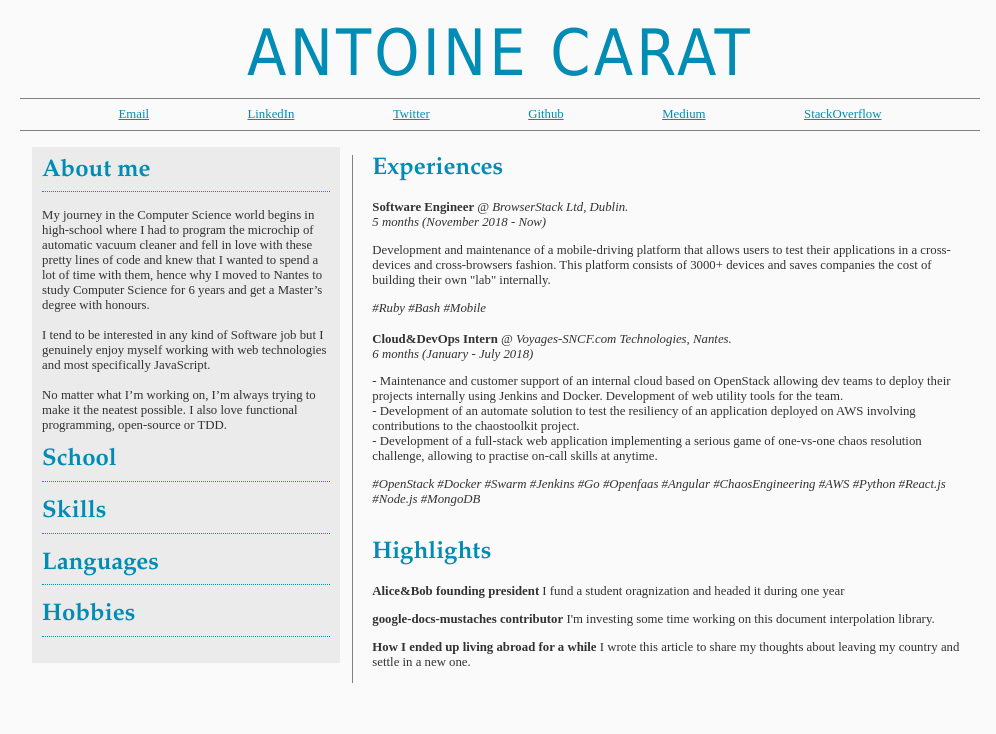
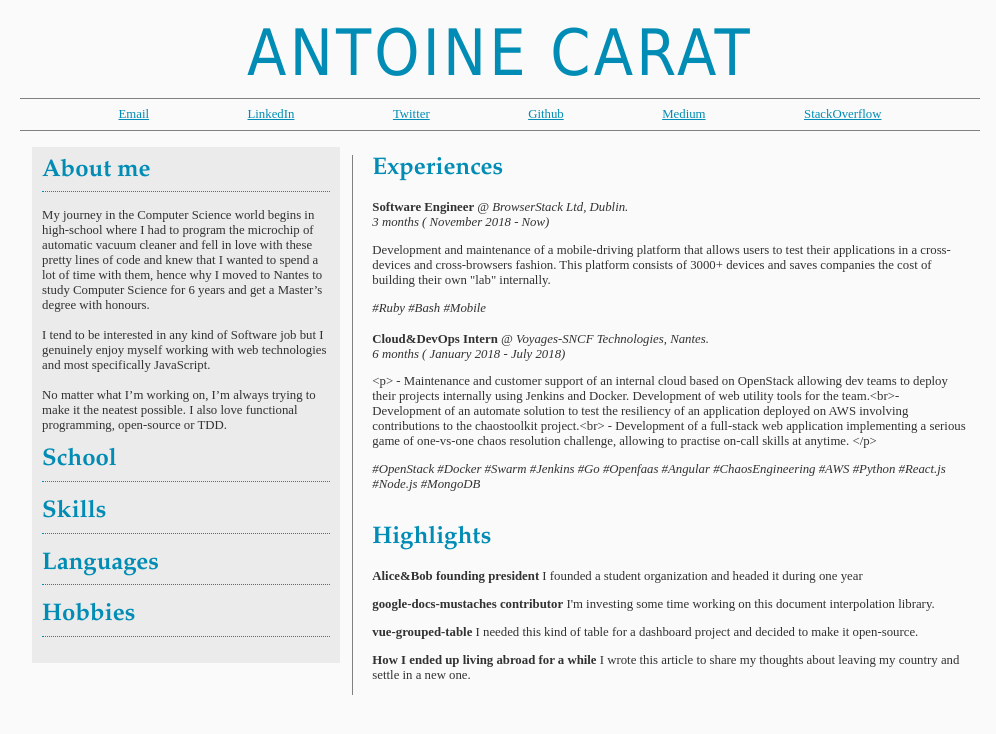
Before and after one commit to antoinecarat/antoinecarat.eu, a Vue app: page / in a window 1280 px wide. Shown: the top 734 px of the page, without its empty margins (140-1136 px from the left). Built offline with nearby package versions, Linux system fonts and the light colour scheme.

Commit message:
Extract Experience component

```diff
--- /dev/null
+++ b/src/components/Experience/Experience.vue
@@ -0,0 +1,96 @@
+<template>
+  <div class="experience" @click="$router.push(`/experience/${id}`)">
+    <span class="learn-more">Learn more</span>
+    <p class="head">
+      <span class="jobtitle">{{ experience.jobtitle }}</span> <span class="company">@ {{ experience.company.name }}.</span>
+    </p>
+    <p class="dates"> {{ monthsBetween(new Date(experience.startdate), new Date(experience.enddate || Date())) }} months ( {{ new Date(experience.startdate).toLocaleDateString("en-US", {month: 'long', year: 'numeric'}) }}  - {{ experience.enddate && new Date(experience.enddate).toLocaleDateString("en-US", {month: 'long', year: 'numeric'}) || 'Now' }})</p>
+    <p>{{ experience.description }}</p>
+    <div class="tags"> {{experience.tags.map( e => `#${e}`).join(' ')}} </div>
+  </div>
+</template>
+
+<script>
+export default {
+  props: {
+    id: {
+      type: Number,
+      default: 0
+    },
+    experience: {
+      type: Object,
+      required: true
+    }
+  },
+  methods: {
+    monthsBetween: function(date1, date2) {
+      let d1 = date1, d2 = date2
+      if(date1 < date2){
+        d1 = date1;
+        d2 = date2;
+      }
+      let m = (d1.getFullYear() - d2.getFullYear()) * 12
+      m += (d1.getMonth() - d2.getMonth())
+
+      if(d1.getDate()<d2.getDate()) --m
+
+      return Math.abs(m);
+    }
+  }
+}
+</script>
+
+<style lang="scss">
+  .experience {
+    margin: 1rem 0;
+    position: relative;
+    transition: 300ms;
+    width: 100%;
+
+    &:last-of-type {
+      margin-bottom: 2rem;
+    }
+
+    .learn-more {
+      display: none;
+      color: #008cb4;
+      position: absolute;
+      top: 0%;
+      right: 0%;
+      text-decoration: underline;
+      &:hover {
+        font-weight: 600;
+      }
+    }
+
+    &.hovered,
+    &:hover {
+      border-left: 1px solid lightgray;
+      padding-left: 1rem;
+      color: #AAAAAA;
+      cursor: pointer;
+
+      & > .learn-more {
+        display: block;
+      }
+    }
+
+    .head {
+      margin-bottom: 0;
+
+      .jobtitle {
+        font-weight: 700;
+      }
+      .company {
+        font-style: italic;
+      }
+    }
+    .dates {
+      margin-top: 0;
+      font-style: italic;
+    }
+    .tags {
+      font-style: italic;
+    }
+  }
+</style>
--- /dev/null
+++ b/src/components/Experience/experiences.json
@@ -0,0 +1,30 @@
+{
+  "experiences": [
+    {
+      "jobtitle": "Software Engineer",
+      "company": {
+        "name": "BrowserStack Ltd, Dublin",
+        "logo": "../../static/bs-logo.jpg",
+        "website": "https://browserstack.com",
+        "description": "BrowserStack is the most reliable mobile app and browser testing platform, enaling developers to test their apps (web or mobile) over different model, different OS and different version."
+      },
+      "startdate": "Mon Nov 05 2018 09:00:00 GMT+0000",
+      "enddate": null,
+      "description": "Development and maintenance of a mobile-driving platform that allows users to test their applications in a cross-devices and cross-browsers fashion. This platform consists of 3000+ devices and saves companies the cost of building their own \"lab\" internally.",
+      "tags": ["Ruby", "Bash", "Mobile"]
+    },
+    {
+      "jobtitle": "Cloud&DevOps Intern",
+      "company": {
+        "name": "Voyages-SNCF Technologies, Nantes",
+        "logo": "../../static/oui-logo.jpg",
+        "website": "https://",
+        "description": "Voyages-SNCF Technologies — now rebranded 'E-Voyageur Technologies' — is part of the group Oui.sncf which is the first european train tickets retailer. VSCT acts as the primary provider of software and infrastructure for the group."
+      },
+      "startdate": "Mon Jan 18 2018 09:00:00 GMT+0000",
+      "enddate": "Fri Jul 13 2018 09:00:00 GMT+0000",
+      "description": "<p> - Maintenance and customer support of an internal cloud based on OpenStack allowing dev teams to deploy their projects internally using Jenkins and Docker. Development of web utility tools for the team.<br>- Development of an automate solution to test the resiliency of an application deployed on AWS involving contributions to the chaostoolkit project.<br> - Development of a full-stack web application implementing a serious game of one-vs-one chaos resolution challenge, allowing to practise on-call skills at anytime. </p>",
+      "tags": ["OpenStack", "Docker", "Swarm", "Jenkins", "Go", "Openfaas", "Angular", "ChaosEngineering", "AWS", "Python", "React.js", "Node.js", "MongoDB"]
+    }
+  ]
+}
--- a/src/components/Resume.vue
+++ b/src/components/Resume.vue
@@ -33,44 +33,18 @@
       <div class="main" :class="{'active': loaded}">
         <div class="experiences">
           <h2 class="title">Experiences</h2>
-          <div class="experience" :class="{'hovered': bouncing}">
-            <span class="learn-more">Learn more</span>
-            <p class="head">
-              <span class="jobtitle">Software Engineer</span> <span class="company">@ BrowserStack Ltd, Dublin.</span>
-            </p>
-            <p class="dates">5 months (November 2018  - Now)</p>
-            <p>Development and maintenance of a mobile-driving platform that allows users to test
-            their applications in a cross-devices and cross-browsers fashion.
-            This platform consists of 3000+ devices and saves companies the cost of building their own "lab" internally.</p>
-            <div class="tags">#Ruby #Bash #Mobile</div>
-          </div>
-          <div class="experience" @click="$router.push('/projects')">
-            <span class="learn-more">Learn more</span>
-            <p class="head">
-              <span class="jobtitle">Cloud&DevOps Intern</span> <span class="company">@ Voyages-SNCF.com Technologies, Nantes.</span>
-            </p>
-            <p class="dates">6 months (January - July 2018)</p>
-            <p>
-              - Maintenance and customer support of an internal cloud based on OpenStack allowing
-              dev teams to deploy their projects internally using Jenkins and Docker.
-              Development of web utility tools for the team.
-              <br>
-              - Development of an automate solution to test the resiliency of an application
-              deployed on AWS involving contributions to the chaostoolkit project.
-              <br>
-              - Development of a full-stack web application implementing a serious game
-              of one-vs-one chaos resolution challenge, allowing to practise on-call skills at anytime.
-            </p>
-            <div class="tags">#OpenStack #Docker #Swarm #Jenkins #Go #Openfaas #Angular #ChaosEngineering #AWS #Python #React.js #Node.js #MongoDB</div>
-          </div>
+          <Experience :id=id :experience=experience :class="{'hovered': bouncing && id==0}" v-for="(experience, id) in experiences" :key="experience.startdate" />
         </div>
         <div class="highlights">
           <h2 class="title">Highlights</h2>
           <p class="highlight">
-            <span class="h-title">Alice&Bob founding president</span> I fund a student oragnization and headed it during one year
+            <span class="h-title">Alice&Bob founding president</span> I founded a student organization and headed it during one year
           </p>
           <p class="highlight">
             <span class="h-title">google-docs-mustaches contributor</span> I'm investing some time working on this document interpolation library.
+          </p>
+          <p class="highlight">
+            <span class="h-title">vue-grouped-table</span> I needed this kind of table for a dashboard project and decided to make it open-source.
           </p>
           <p class="highlight">
             <span class="h-title">How I ended up living abroad for a while</span> I wrote this article to share my thoughts about leaving my country and settle in a new one.
@@ -82,12 +56,16 @@
 </template>
 
 <script>
+import Experience from './Experience/Experience.vue'
+import experiencesData from './Experience/experiences.json'
+
 export default {
+  name: 'Resume',
+  components: {
+    Experience
+  },
   data: function() {
-    return {
-      loaded: false,
-      bouncing: false
-    }
+    return { ...experiencesData, loaded: false, bouncing: false }
   },
   mounted() {
     setTimeout( () => {
@@ -102,7 +80,6 @@ export default {
   }
 }
 </script>
-
 
 <style lang="scss">
   .resume {
@@ -171,63 +148,6 @@ export default {
           font-size: 1.5rem;
         }
 
-        .experiences {
-
-          .experience {
-            margin: 1rem 0;
-            position: relative;
-            transition: 300ms;
-            width: 100%;
-
-            &:last-of-type {
-              margin-bottom: 2rem;
-            }
-
-            .learn-more {
-              display: none;
-              color: #008cb4;
-              position: absolute;
-              top: 0%;
-              right: 0%;
-              text-decoration: underline;
-              &:hover {
-                font-weight: 600;
-              }
-            }
-
-            &.hovered,
-            &:hover {
-              border-left: 1px solid lightgray;
-              padding-left: 1rem;
-              color: #AAAAAA;
-              cursor: pointer;
-
-              & > .learn-more {
-                display: block;
-              }
-            }
-
-            .head {
-              margin-bottom: 0;
-
-              .jobtitle {
-                font-weight: 700;
-              }
-              .company {
-                font-style: italic;
-              }
-            }
-            .dates {
-              margin-top: 0;
-              font-style: italic;
-            }
-            .tags {
-              font-style: italic;
-
-            }
-          }
-        }
-
         .highlights {
           .highlight {
             .h-title {
```
